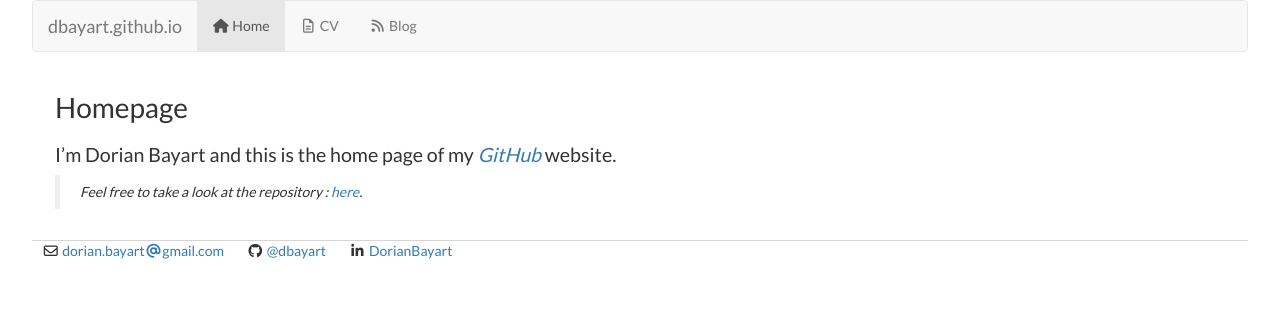
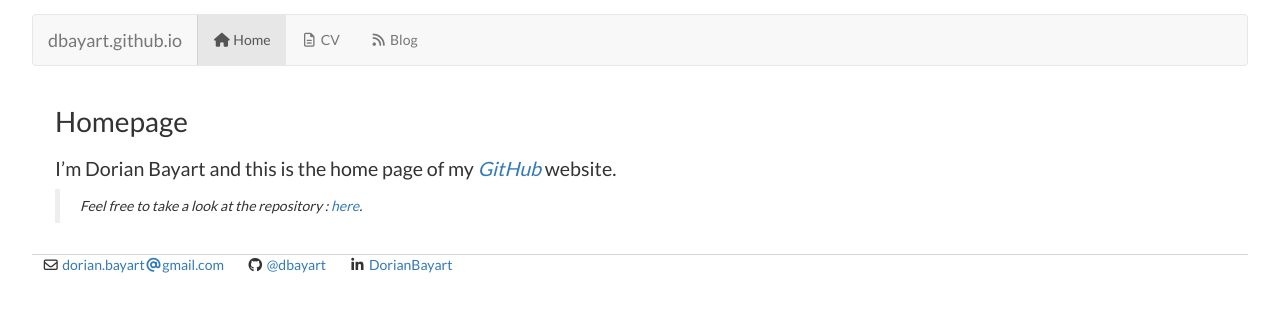
Before and after one commit to dorianbayart/dorianbayart.github.io, a Jekyll site: the page built from index.md, in a window 1280 px wide. Shown: the top 312 px of the page. Built offline with Jekyll 4.4.1, drawn with Linux system fonts in a browser that asks for light colours; nearby versions of some CDN libraries.

Commit message:
Update main.css

```diff
--- a/css/main.css
+++ b/css/main.css
@@ -21,9 +21,15 @@ body {
 	body { width: 95%; }
 }
 
-/*nav {
-    padding-top: 2em;
-}*/
+
+.navbar {
+	margin-top: 1em;
+}
+.navbar-header {
+    border-right-style: solid;
+    border-right-width: thin;
+    border-right-color: lightgrey;
+}
 #footer > ul {
     font-family:'Lato', 'Helvetica', 'Sans-Serif';
     font-size: 1.0em;
@@ -41,38 +47,7 @@ footer a:hover {
 	text-decoration: none;
 	color: #000;
 }
-/*nav > ul {
-    font-family:'Lato', 'Helvetica', 'Sans-Serif';
-    font-size: 1.2em;
-    padding: 0px;
-    list-style: none;
-    font-weight: bold;
-    font-style: normal;
-}
-nav ul li, footer ul li {
-    display: inline;
-    margin-left: 10px;
-    margin-right: 10px;
-}
-nav a:hover, footer a:hover, nav li.current a {
-	text-decoration: none;
-	color: #000;
-}
-nav a {
-	text-decoration: none;
-	color: #444;
-}
-nav li {
-	border-style: solid;
-	border-width: thin;
-	border-color: rgba(0, 0, 0, 0.0);
-}
-nav li:hover {
-	border-color: black;
-}
-nav li.current {
-	border-color: lightgrey;
-}*/
+
 h1 {
     font-size: 2em;
     font-family:'Lato', 'Helvetica', 'Sans-Serif';
```
